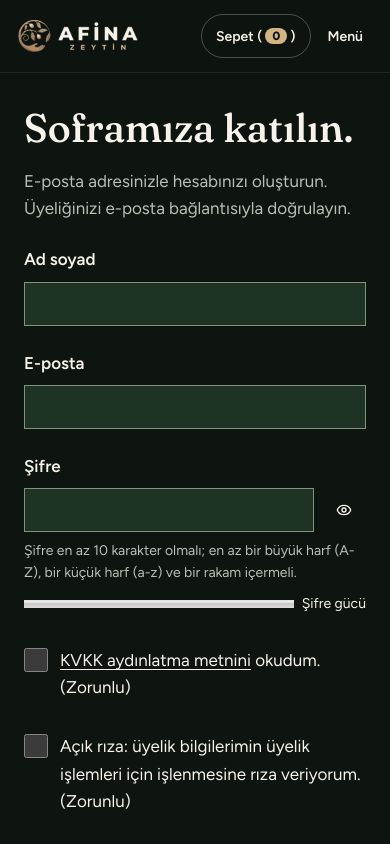
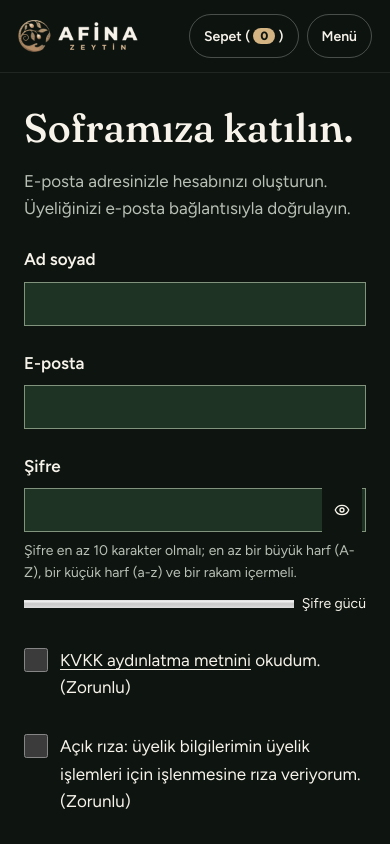
Before and after one commit to okyanuskalbi/5f-zeytin, a Next.js app: page /kayit in a window 390 px wide. Shown: the top 844 px of the page. Built offline with nearby package versions, Linux system fonts and the light colour scheme.

Commit message:
task 140: cihaz testi görünüm düzeltmeleri

```diff
--- a/app/globals.css
+++ b/app/globals.css
@@ -172,6 +172,11 @@
     outline-offset: 4px;
   }
 
+  [tabindex="-1"]:focus,
+  [tabindex="-1"]:focus-visible {
+    outline: none;
+  }
+
   ::selection {
     background: var(--altin);
     color: var(--ink);
--- a/components/account/Membership.module.css
+++ b/components/account/Membership.module.css
@@ -15,9 +15,9 @@
 .field input, .field textarea { background: var(--card); }
 .field small, .error { font-size: var(--step-small); }
 .error { color: var(--destructive); }
-.password { display: flex; align-items: stretch; gap: 8px; }
-.password input { flex: 1; }
-.password button { flex-shrink: 0; }
+.password { position: relative; display: block; }
+.password input { width: 100%; padding-right: 48px; }
+.password button { position: absolute; top: 50%; right: 4px; transform: translateY(-50%); width: 40px; height: 40px; }
 .strength { display: flex; gap: 8px; align-items: center; }
 .strength meter { width: 100%; height: 16px; accent-color: var(--altin); }
 .strength span { white-space: nowrap; font-size: var(--step-small); }
--- a/components/account/Register.tsx
+++ b/components/account/Register.tsx
@@ -67,7 +67,7 @@ function RegisterForm() {
         <label htmlFor="register-password">Şifre</label>
         <div className={styles.password}>
           <Input id="register-password" name="password" type={showPassword ? "text" : "password"} autoComplete="new-password" value={password} onChange={event => setPassword(event.target.value)} minLength={10} maxLength={128} required aria-invalid={!!errors.password} aria-describedby={`register-password-hint${errors.password ? " register-password-error" : ""}`} />
-          <Button variant="outline" size="icon" aria-label={showPassword ? "Şifreyi gizle" : "Şifreyi göster"} aria-pressed={showPassword} onClick={() => setShowPassword(!showPassword)}>{showPassword ? <EyeOff aria-hidden="true" /> : <Eye aria-hidden="true" />}</Button>
+          <Button variant="ghost" size="icon" aria-label={showPassword ? "Şifreyi gizle" : "Şifreyi göster"} aria-pressed={showPassword} onClick={() => setShowPassword(!showPassword)}>{showPassword ? <EyeOff aria-hidden="true" /> : <Eye aria-hidden="true" />}</Button>
         </div>
         <small id="register-password-hint" className={styles.muted}>{registrationPasswordError}</small>
         <div className={styles.strength}><meter min={0} max={4} value={strength} aria-label="Şifre gücü" /><span>{password ? ["Çok zayıf", "Zayıf", "Orta", "İyi", "Güçlü"][strength] : "Şifre gücü"}</span></div>
--- a/components/account/SignIn.tsx
+++ b/components/account/SignIn.tsx
@@ -78,7 +78,7 @@ export function SignIn({ next = "/hesabim", signedIn = false, unavailable = fals
               <label htmlFor="auth-password">Şifre</label>
               <div className={styles.password}>
                 <Input id="auth-password" name="password" type={showPassword ? "text" : "password"} autoComplete="current-password" value={password} onChange={event => setPassword(event.target.value)} maxLength={128} required aria-invalid={!!errors.password} aria-describedby={errors.password ? "auth-password-error" : undefined} />
-                <Button variant="outline" size="icon" aria-label={showPassword ? "Şifreyi gizle" : "Şifreyi göster"} aria-pressed={showPassword} onClick={() => setShowPassword(!showPassword)}>{showPassword ? <EyeOff aria-hidden="true" /> : <Eye aria-hidden="true" />}</Button>
+                <Button variant="ghost" size="icon" aria-label={showPassword ? "Şifreyi gizle" : "Şifreyi göster"} aria-pressed={showPassword} onClick={() => setShowPassword(!showPassword)}>{showPassword ? <EyeOff aria-hidden="true" /> : <Eye aria-hidden="true" />}</Button>
               </div>
               {errors.password && <small id="auth-password-error" className={styles.error}>{errors.password}</small>}
             </div> : <p className={styles.muted}>Şifrenizi kullanmadan, e-posta adresinize gönderilecek bağlantıyla giriş yapabilirsiniz.</p>}
--- a/components/site/Navbar.module.css
+++ b/components/site/Navbar.module.css
@@ -16,14 +16,16 @@
 .cart { display: inline-flex; gap: 0; min-height: 44px; border: 1px solid rgba(255,255,255,.25); border-radius: 999px; padding: 8px 14px; font-weight: 600; }
 .badge { display: inline-flex; align-items: center; justify-content: center; min-width: 22px; padding-inline: 4px; margin-inline: 3px; border-radius: 999px; background: var(--altin); color: var(--ink); font-size: 12px; font-weight: 800; line-height: 1.4; font-variant-numeric: tabular-nums; }
 .trigger { display: none; }
+.bar[data-tone="hero"] .cart, .bar[data-tone="hero"] .trigger { background: rgba(14,21,16,.42); backdrop-filter: blur(8px); -webkit-backdrop-filter: blur(8px); }
 .menu { inset: 0; width: 100%; max-width: none; height: 100dvh; max-height: none; display: flex; flex-direction: column; justify-content: space-between; gap: 32px; padding: max(64px, env(safe-area-inset-top, 0px)) max(24px, env(safe-area-inset-right, 0px)) max(32px, env(safe-area-inset-bottom, 0px)) max(24px, env(safe-area-inset-left, 0px)); background: var(--ink); color: var(--sut); }
 .menuLinks { display: grid; align-content: center; gap: 8px; flex: 1; }
 .menuLinks .link { font-family: var(--font-display, var(--font-display-fallback)); font-size: var(--step-head); font-weight: 500; line-height: 1.2; }
 @media (max-width: 900px) {
   .bar { padding-block: 14px; padding-top: calc(14px + env(safe-area-inset-top, 0px)); padding-left: max(18px, env(safe-area-inset-left, 0px)); padding-right: max(18px, env(safe-area-inset-right, 0px)); }
+  .bar[data-tone="solid"] { background: rgba(14,21,16,.94); }
   .desktop, .account { display: none; }
   .logo { width: 120px; height: 32px; }
-  .trigger { display: inline-flex; }
+  .trigger { display: inline-flex; min-height: 44px; border: 1px solid rgba(255,255,255,.25); border-radius: 999px; padding: 8px 14px; font-weight: 600; }
 }
-@media (max-width: 359px) { .row { gap: 8px; } .actions { gap: 0; } .cart { padding-inline: 8px; } }
+@media (max-width: 359px) { .row { gap: 8px; } .actions { gap: 0; } .cart, .trigger { padding-inline: 8px; } }
 @media (prefers-reduced-motion: reduce) { .bar { transition: none; } .badge { transform: none !important; } }
```
Also changed, not shown: 1 other file (tests, documents, lock files or other folders).
